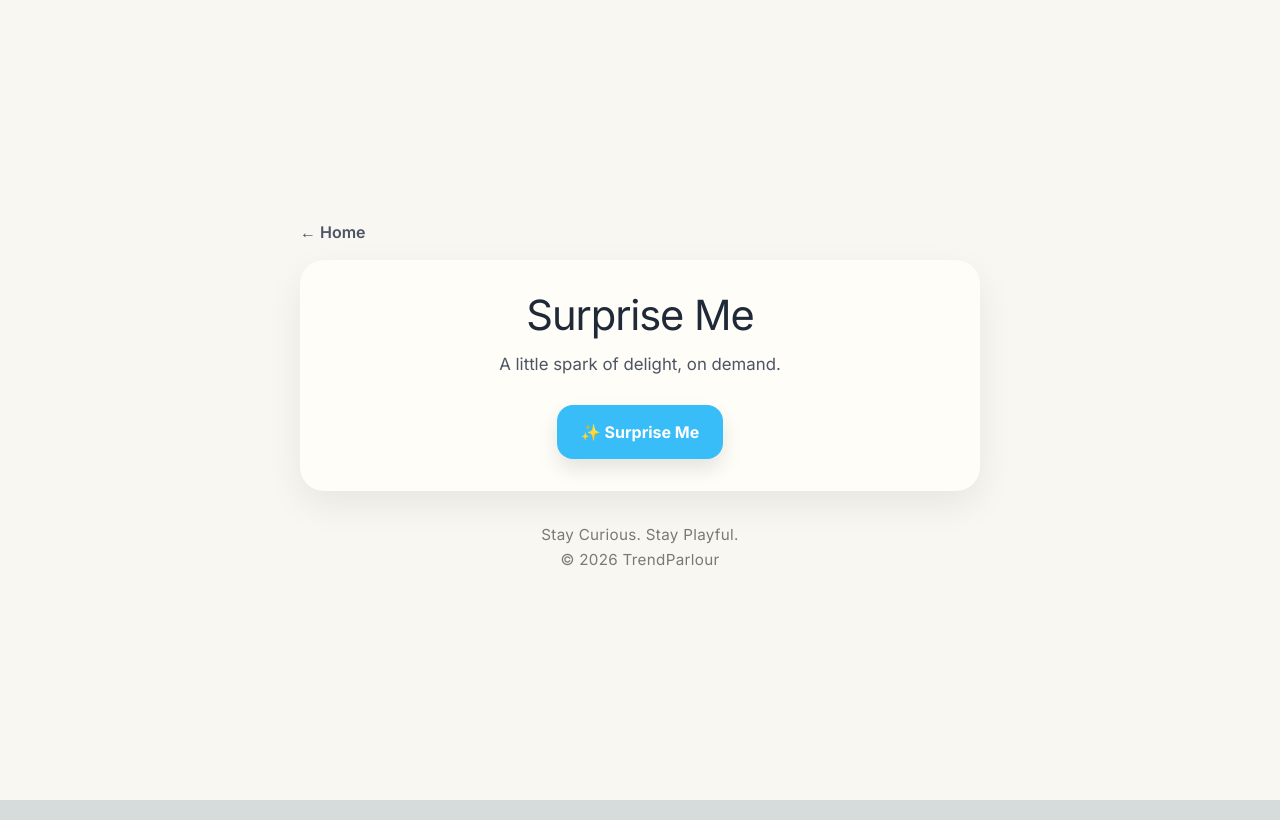
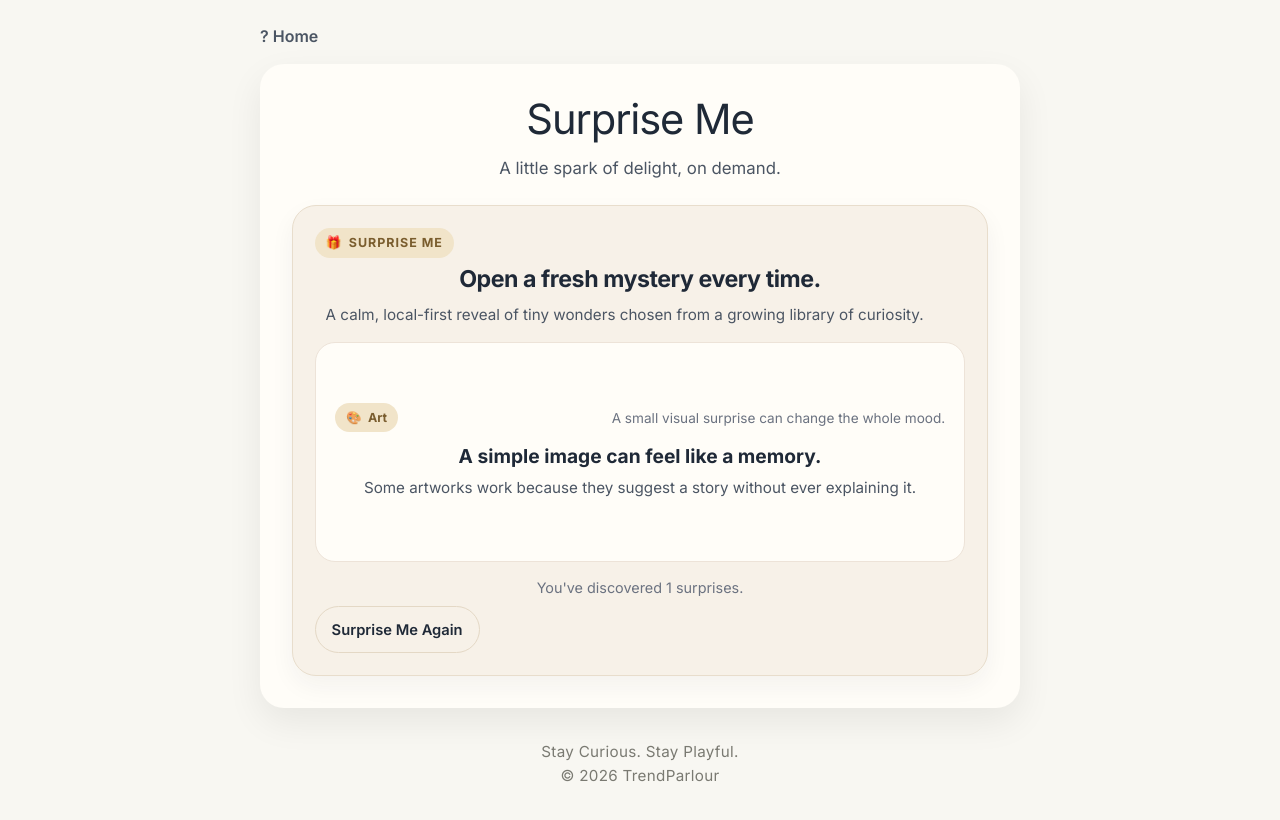
Before and after one commit to OND2026/trendparlour-active, a Next.js app in the folder TrendParlour2-main/: page /surprise in a window 1280 px wide. Built offline with nearby package versions, Linux system fonts and the light colour scheme.

Commit message:
Create dedicated Surprise Me experience with standalone route

```diff
--- a/TrendParlour2-main/app/components/Hero.tsx
+++ b/TrendParlour2-main/app/components/Hero.tsx
@@ -5,7 +5,6 @@ import { useState } from "react";
 import CuriosityButton from "./CuriosityButton";
 import DailyDiscovery from "./DailyDiscovery";
 import SupportTrendParlour from "./SupportTrendParlour";
-import SurpriseExperience from "./SurpriseExperience";
 import WelcomeBubble from "./WelcomeBubble";
 import homeButtons from "../data/homeButtons";
 
@@ -142,7 +141,6 @@ export default function Hero() {
 
         <SupportTrendParlour />
         <DailyDiscovery />
-        <SurpriseExperience />
       </div>
 
       <footer
--- a/TrendParlour2-main/app/components/SurpriseExperience.tsx
+++ b/TrendParlour2-main/app/components/SurpriseExperience.tsx
@@ -1,26 +1,39 @@
 "use client";
 
-import { useEffect, useMemo, useState } from "react";
+import { useEffect, useMemo, useRef, useState } from "react";
 import surpriseCategories, { type SurpriseCategory, type SurpriseDiscovery } from "../data/surpriseDiscoveries";
 
 type SurprisePhase = "idle" | "loading" | "revealed";
 
 const loadingMessages = [
-  "Opening the mystery box...",
-  "Scanning for something delightful...",
-  "Checking the curiosity shelves...",
+  "Searching...",
+  "Opening tiny door...",
+  "Consulting the curiosity goblin...",
+  "Shuffling the universe...",
   "Polishing a tiny surprise...",
-  "Shuffling the possibilities...",
 ];
 
-function pickCategory(previousCategoryId: string | null) {
+function pickCategory(previousCategoryId: string | null, previousDiscoveryId: number | null) {
   const availableCategories = surpriseCategories.filter((category) => category.id !== previousCategoryId);
-  const category = availableCategories[Math.floor(Math.random() * availableCategories.length)];
-  return category ?? surpriseCategories[0];
+  const category = availableCategories[Math.floor(Math.random() * availableCategories.length)] ?? surpriseCategories[0];
+  const categoryDiscoveries = category.discoveries.filter((discovery) => discovery.id !== previousDiscoveryId);
+
+  if (categoryDiscoveries.length === 0) {
+    return { category, discovery: category.discoveries[0] };
   }
 
-function pickDiscovery(category: SurpriseCategory) {
-  return category.discoveries[Math.floor(Math.random() * category.discoveries.length)];
+  const discovery = categoryDiscoveries[Math.floor(Math.random() * categoryDiscoveries.length)];
+  return { category, discovery };
+}
+
+function getStoredCount() {
+  if (typeof window === "undefined") {
+    return 0;
+  }
+
+  const stored = window.localStorage.getItem("trendparlour-surprise-count");
+  const parsed = Number(stored);
+  return Number.isFinite(parsed) ? parsed : 0;
 }
 
 export default function SurpriseExperience() {
@@ -29,6 +42,10 @@ export default function SurpriseExperience() {
   const [currentDiscovery, setCurrentDiscovery] = useState<SurpriseDiscovery | null>(null);
   const [loadingMessage, setLoadingMessage] = useState(loadingMessages[0]);
   const [previousCategoryId, setPreviousCategoryId] = useState<string | null>(null);
+  const [previousDiscoveryId, setPreviousDiscoveryId] = useState<number | null>(null);
+  const [surpriseCount, setSurpriseCount] = useState(0);
+  const [celebration, setCelebration] = useState<string | null>(null);
+  const revealTimeoutRef = useRef<number | null>(null);
 
   useEffect(() => {
     if (phase !== "loading") {
@@ -45,29 +62,64 @@ export default function SurpriseExperience() {
     return () => window.clearInterval(interval);
   }, [phase]);
 
+  useEffect(() => {
+    return () => {
+      if (revealTimeoutRef.current !== null) {
+        window.clearTimeout(revealTimeoutRef.current);
+      }
+    };
+  }, []);
+
   const revealSurprise = () => {
-    const nextCategory = pickCategory(previousCategoryId);
-    const nextDiscovery = pickDiscovery(nextCategory);
+    if (revealTimeoutRef.current !== null) {
+      window.clearTimeout(revealTimeoutRef.current);
+    }
+
+    const picked = pickCategory(previousCategoryId, previousDiscoveryId);
 
     setPhase("loading");
-    setLoadingMessage(loadingMessages[0]);
-    setCurrentCategory(nextCategory);
-    setCurrentDiscovery(nextDiscovery);
+    setLoadingMessage(loadingMessages[Math.floor(Math.random() * loadingMessages.length)]);
+    setCurrentCategory(picked.category);
+    setCurrentDiscovery(picked.discovery);
+    setCelebration(null);
 
-    window.setTimeout(() => {
-      setPreviousCategoryId(nextCategory.id);
+    revealTimeoutRef.current = window.setTimeout(() => {
+      setPreviousCategoryId(picked.category.id);
+      setPreviousDiscoveryId(picked.discovery.id);
+      setSurpriseCount((current) => {
+        const next = current + 1;
+        window.localStorage.setItem("trendparlour-surprise-count", String(next));
+        return next;
+      });
       setPhase("revealed");
     }, 700);
   };
 
   useEffect(() => {
+    setSurpriseCount(getStoredCount());
+  }, []);
+
+  useEffect(() => {
     revealSurprise();
   }, []);
+
+  useEffect(() => {
+    if (surpriseCount === 0) {
+      return;
+    }
+
+    const milestones = [10, 25, 50, 100];
+    if (milestones.includes(surpriseCount)) {
+      setCelebration("✨ Curiosity Level Up!");
+    }
+  }, [surpriseCount]);
 
   const content = useMemo(() => ({
     category: currentCategory,
     discovery: currentDiscovery,
   }), [currentCategory, currentDiscovery]);
+
+  const revealVisible = phase === "revealed" && Boolean(content.category && content.discovery);
 
   return (
     <section
@@ -151,10 +203,11 @@ export default function SurpriseExperience() {
             </div>
           ) : content.category && content.discovery ? (
             <div
+              key={`${content.category.id}-${content.discovery.id}`}
               style={{
-                opacity: 1,
-                transform: "scale(1)",
-                transition: "opacity 0.3s ease, transform 0.3s ease",
+                opacity: revealVisible ? 1 : 0,
+                transform: revealVisible ? "scale(1)" : "scale(0.98)",
+                transition: "opacity 0.24s ease, transform 0.24s ease",
                 display: "flex",
                 flexDirection: "column",
                 gap: "0.75rem",
@@ -226,6 +279,15 @@ export default function SurpriseExperience() {
           ) : null}
         </div>
 
+        <div style={{ display: "flex", flexDirection: "column", gap: "0.45rem" }}>
+          {celebration ? (
+            <div style={{ fontSize: "0.9rem", color: "#7A5D2E", fontWeight: 600 }}>
+              {celebration}
+            </div>
+          ) : null}
+          <div style={{ fontSize: "0.9rem", color: "#6B7280" }}>
+            You&apos;ve discovered {surpriseCount} surprises.
+          </div>
           <button
             type="button"
             onClick={revealSurprise}
@@ -245,6 +307,7 @@ export default function SurpriseExperience() {
             Surprise Me Again
           </button>
         </div>
+      </div>
     </section>
   );
 }
--- a/TrendParlour2-main/app/surprise/page.tsx
+++ b/TrendParlour2-main/app/surprise/page.tsx
@@ -1,116 +1,23 @@
 "use client";
 
-import { useEffect, useRef, useState } from "react";
 import Link from "next/link";
-import { useRouter } from "next/navigation";
-import { motion, useReducedMotion } from "framer-motion";
 import PageLayout from "../components/PageLayout";
 import PageTitle from "../components/PageTitle";
-
-const routes = ["/laugh", "/play", "/challenge", "/weird"];
-const surpriseLabels: Record<string, string> = {
-  "/laugh": "Make Me Laugh",
-  "/play": "Decision Wheel",
-  "/challenge": "Reaction Time",
-  "/weird": "Blow My Mind",
-};
-const anticipationMessages = [
-  "Searching the universe...",
-  "Consulting the curiosity engine...",
-  "Shaking the mystery box...",
-  "Rolling cosmic dice...",
-];
-
-type SurprisePhase = "idle" | "anticipating" | "revealed";
+import SurpriseExperience from "../components/SurpriseExperience";
 
 export default function SurprisePage() {
-  const router = useRouter();
-  const shouldReduceMotion = useReducedMotion();
-  const [displayName, setDisplayName] = useState("Surprise Me");
-  const [phase, setPhase] = useState<SurprisePhase>("idle");
-  const [isGenerating, setIsGenerating] = useState(false);
-  const [lastRoute, setLastRoute] = useState<string | null>(null);
-  const revealTimeoutRef = useRef<number | null>(null);
-  const navigateTimeoutRef = useRef<number | null>(null);
-
-  useEffect(() => {
-    return () => {
-      if (revealTimeoutRef.current !== null) {
-        window.clearTimeout(revealTimeoutRef.current);
-      }
-      if (navigateTimeoutRef.current !== null) {
-        window.clearTimeout(navigateTimeoutRef.current);
-      }
-    };
-  }, []);
-
-  const getNextRoute = (currentLastRoute: string | null) => {
-    let nextRoute = routes[Math.floor(Math.random() * routes.length)];
-    let attempts = 0;
-
-    while (nextRoute === currentLastRoute && attempts < routes.length) {
-      nextRoute = routes[Math.floor(Math.random() * routes.length)];
-      attempts += 1;
-    }
-
-    return nextRoute;
-  };
-
-  const startSurprise = (nextRoute: string, shouldNavigate: boolean) => {
-    if (revealTimeoutRef.current !== null) {
-      window.clearTimeout(revealTimeoutRef.current);
-    }
-    if (navigateTimeoutRef.current !== null) {
-      window.clearTimeout(navigateTimeoutRef.current);
-    }
-
-    const anticipation = anticipationMessages[Math.floor(Math.random() * anticipationMessages.length)];
-    const revealDelay = shouldReduceMotion ? 250 : 900;
-
-    setDisplayName(anticipation);
-    setPhase("anticipating");
-    setIsGenerating(true);
-
-    revealTimeoutRef.current = window.setTimeout(() => {
-      const revealedLabel = surpriseLabels[nextRoute] ?? "A new delight";
-      setDisplayName(revealedLabel);
-      setPhase("revealed");
-      setIsGenerating(false);
-      setLastRoute(nextRoute);
-
-      if (shouldNavigate) {
-        navigateTimeoutRef.current = window.setTimeout(() => {
-          router.push(nextRoute);
-        }, shouldReduceMotion ? 250 : 400);
-      }
-    }, revealDelay);
-  };
-
-  const handleSurprise = () => {
-    const nextRoute = getNextRoute(lastRoute);
-    startSurprise(nextRoute, true);
-  };
-
-  const handleTryAnother = () => {
-    const nextRoute = getNextRoute(lastRoute);
-    startSurprise(nextRoute, false);
-  };
-
   return (
     <PageLayout>
-      <motion.div
-        initial={shouldReduceMotion ? { opacity: 1, y: 0 } : { opacity: 0, y: 16 }}
-        animate={{ opacity: 1, y: 0 }}
-        transition={{ duration: shouldReduceMotion ? 0 : 0.4, ease: "easeOut" }}
+      <div
         style={{
           width: "100%",
-          maxWidth: "680px",
+          maxWidth: "760px",
           textAlign: "center",
         }}
       >
         <div style={{ textAlign: "left", marginBottom: "1rem" }}>
           <Link href="/" style={{ color: "#4B5563", textDecoration: "none", fontWeight: 600 }}>
-            ← Home
+            ? Home
           </Link>
         </div>
 
@@ -123,103 +30,11 @@ export default function SurprisePage() {
           }}
         >
           <PageTitle title="Surprise Me" subtitle="A little spark of delight, on demand." />
-
-          {phase === "idle" ? (
-            <div style={{ marginTop: "1.75rem" }}>
-              <button
-                onClick={handleSurprise}
-                style={{
-                  padding: "15px 24px",
-                  background: "#38BDF8",
-                  color: "white",
-                  border: "none",
-                  borderRadius: "16px",
-                  fontSize: "1rem",
-                  fontWeight: 700,
-                  cursor: "pointer",
-                  boxShadow: "0 10px 20px rgba(0, 0, 0, 0.1)",
-                  transition: "transform 0.22s ease, boxShadow 0.22s ease",
-                }}
-              >
-                ✨ Surprise Me
-              </button>
-            </div>
-          ) : (
-            <div style={{ display: "flex", flexDirection: "column", gap: "0.9rem", marginTop: "1.4rem" }}>
-              <motion.div
-                key={displayName + phase}
-                initial={shouldReduceMotion ? { opacity: 1, y: 0 } : { opacity: 0, y: 10 }}
-                animate={{ opacity: 1, y: 0 }}
-                transition={{ duration: shouldReduceMotion ? 0 : 0.3, ease: "easeOut" }}
-                style={{
-                  minHeight: "4.25rem",
-                  display: "flex",
-                  alignItems: "center",
-                  justifyContent: "center",
-                  padding: "1.2rem 1.25rem",
-                  borderRadius: "20px",
-                  background: "rgba(56, 189, 248, 0.08)",
-                  color: "#4C1D95",
-                  fontSize: "clamp(1rem, 2vw, 1.15rem)",
-                  fontWeight: 700,
-                  lineHeight: 1.5,
-                  boxShadow: "0 10px 24px rgba(15, 23, 42, 0.06)",
-                }}
-              >
-                {phase === "anticipating" ? (
-                  <div style={{ display: "flex", alignItems: "center", gap: "0.65rem" }}>
-                    <div style={{ display: "flex", gap: "0.3rem" }} aria-hidden="true">
-                      {[0, 1, 2].map((dot) => (
-                        <motion.span
-                          key={dot}
-                          animate={shouldReduceMotion ? { opacity: 1 } : { opacity: [0.35, 1, 0.35], y: [0, -2, 0] }}
-                          transition={{ duration: 0.8, repeat: Infinity, delay: dot * 0.12, ease: "easeInOut" }}
-                          style={{
-                            width: "0.5rem",
-                            height: "0.5rem",
-                            borderRadius: "999px",
-                            background: "#38BDF8",
-                            display: "inline-block",
-                          }}
-                        />
-                      ))}
-                    </div>
-                    <span>{displayName}</span>
-                  </div>
-                ) : (
-                  <div style={{ width: "100%", textAlign: "left" }}>
-                    <div style={{ fontSize: "0.8rem", textTransform: "uppercase", letterSpacing: "0.18em", color: "#7C3AED", marginBottom: "0.45rem" }}>
-                      💡 Did you know?
-                    </div>
-                    <div style={{ fontSize: "clamp(1rem, 1.8vw, 1.25rem)", lineHeight: 1.65, color: "#111827" }}>
-                      {displayName}
-                    </div>
-                  </div>
-                )}
-              </motion.div>
-
-              {phase === "revealed" && (
-                <button
-                  onClick={handleTryAnother}
-                  style={{
-                    padding: "13px 20px",
-                    background: "transparent",
-                    color: "#4B5563",
-                    border: "1px solid rgba(75, 85, 99, 0.2)",
-                    borderRadius: "16px",
-                    fontSize: "0.95rem",
-                    fontWeight: 600,
-                    cursor: "pointer",
-                    transition: "transform 0.22s ease, boxShadow 0.22s ease",
-                  }}
-                >
-                  Try Another
-                </button>
-              )}
-            </div>
-          )}
+          <div style={{ marginTop: "1.25rem" }}>
+            <SurpriseExperience />
+          </div>
         </div>
-      </motion.div>
+      </div>
     </PageLayout>
   );
 }
```
Lines whose indentation alone changed are shown as unchanged.
